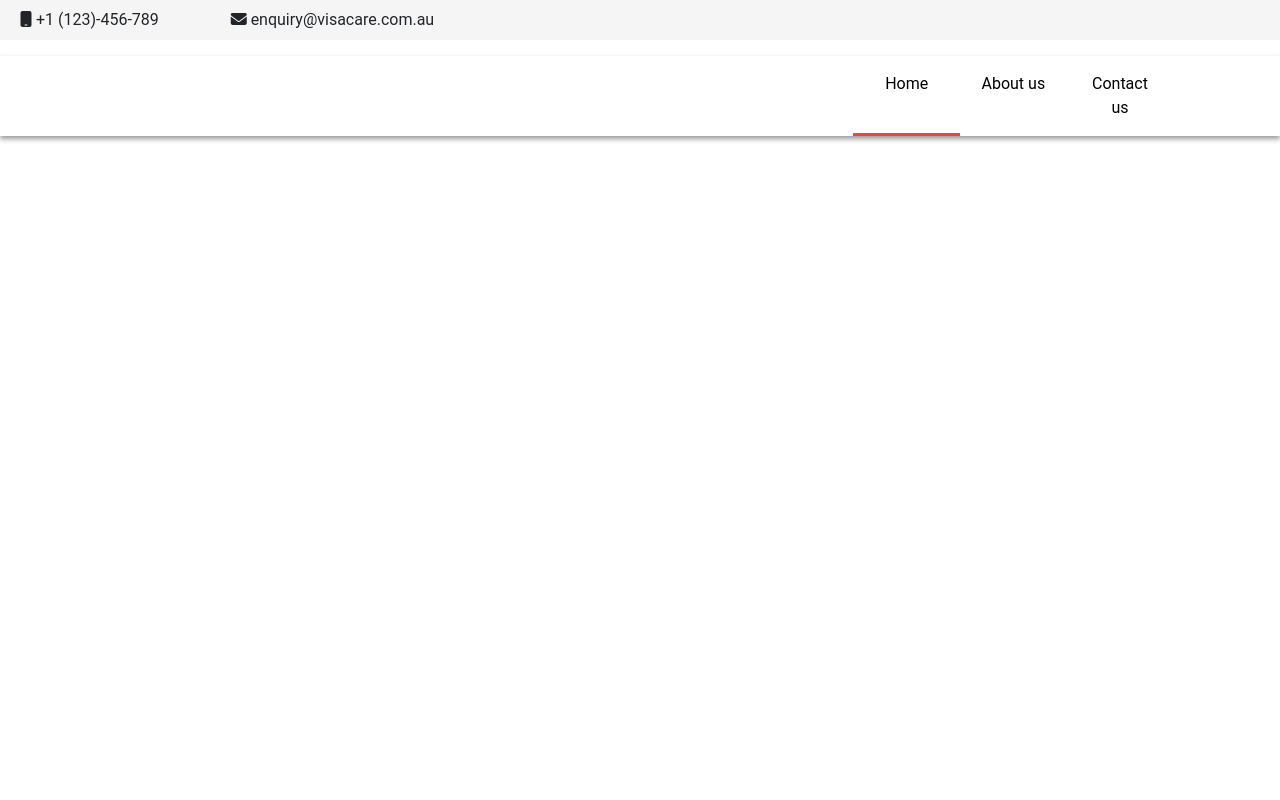
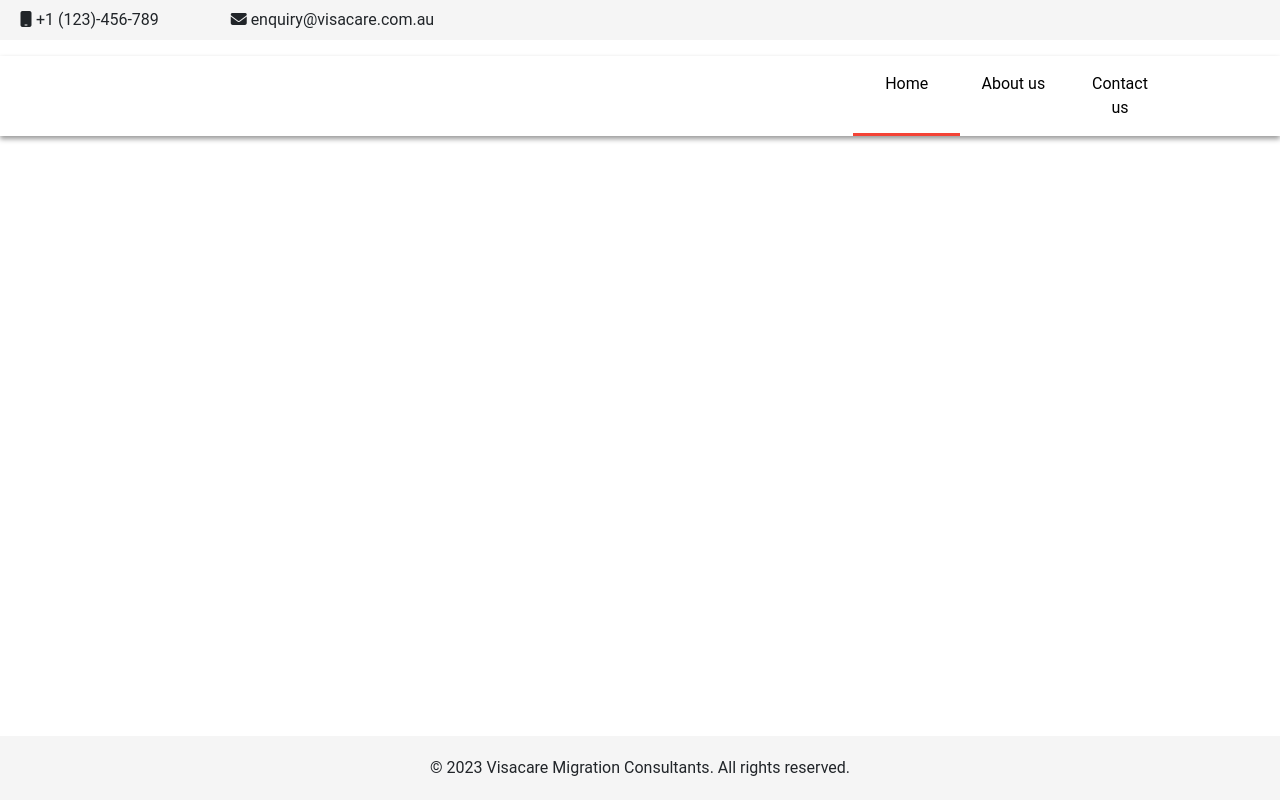
Before and after one commit to the-experimentals/visacare.com, a plain HTML site: page index.html in a window 1280 px wide. Drawn offline with nearby package versions, Linux system fonts and the light colour scheme.

Commit message:
added footer

```diff
--- a/css/styles.css
+++ b/css/styles.css
@@ -18,3 +18,12 @@ a{
 .content{
     padding: 20px 30px;
 }
+
+footer{
+    position: absolute;
+    bottom: 0;
+    width: 100%;
+    padding: 20px 30px;
+    background-color: #f5f5f5;
+    text-align: center;
+}
--- a/index.html
+++ b/index.html
@@ -47,7 +47,7 @@
 
 
             <footer>
-
+                <span>© 2023 Visacare Migration Consultants. All rights reserved.</span>
             </footer>
         </div>
         <script src="https://cdn.jsdelivr.net/npm/bootstrap@5.3.2/dist/js/bootstrap.min.js"></script>
```
Also changed, not shown: pages/about-us.html (+1 -1 lines), pages/contact-us.html (+1 -1 lines).
